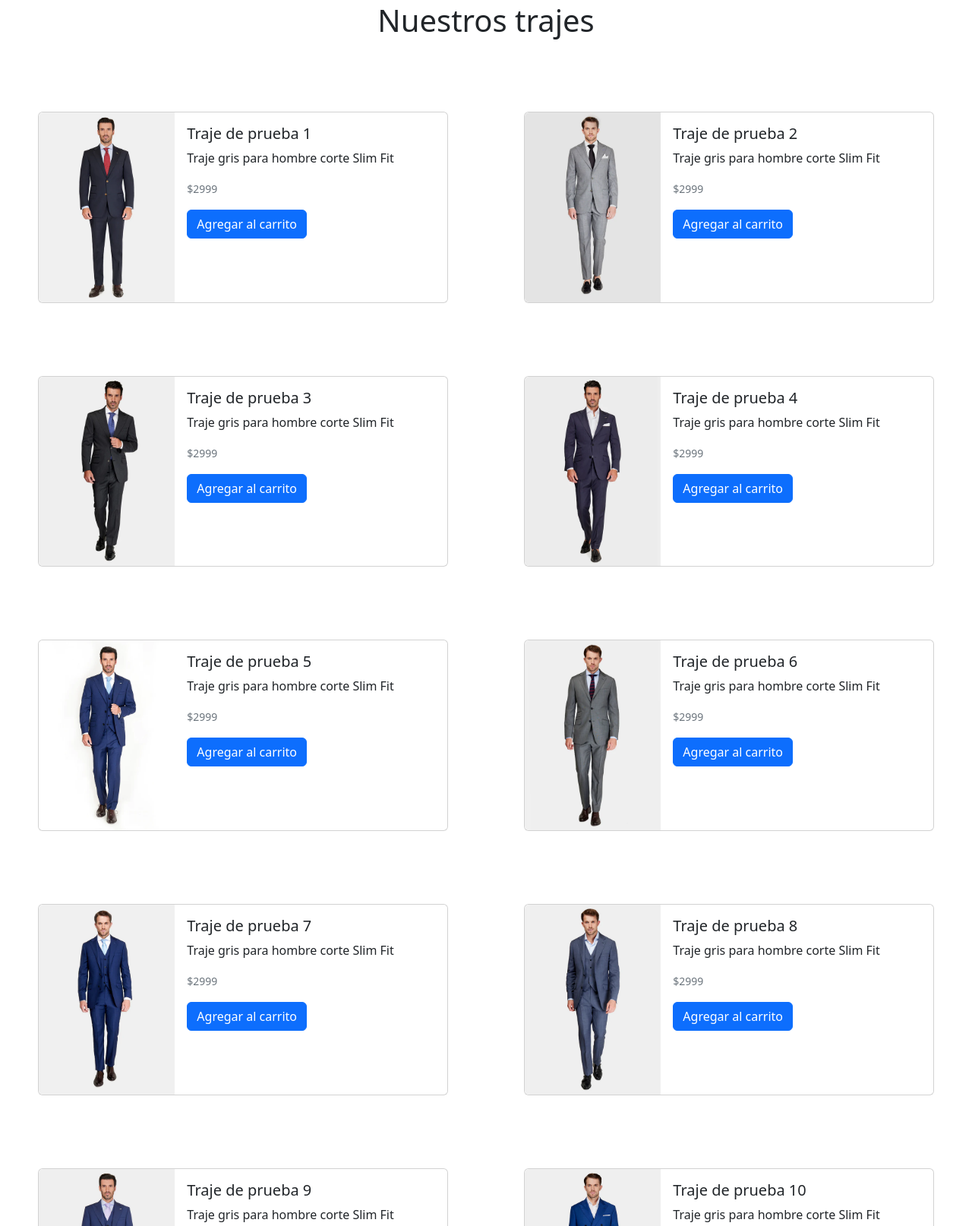
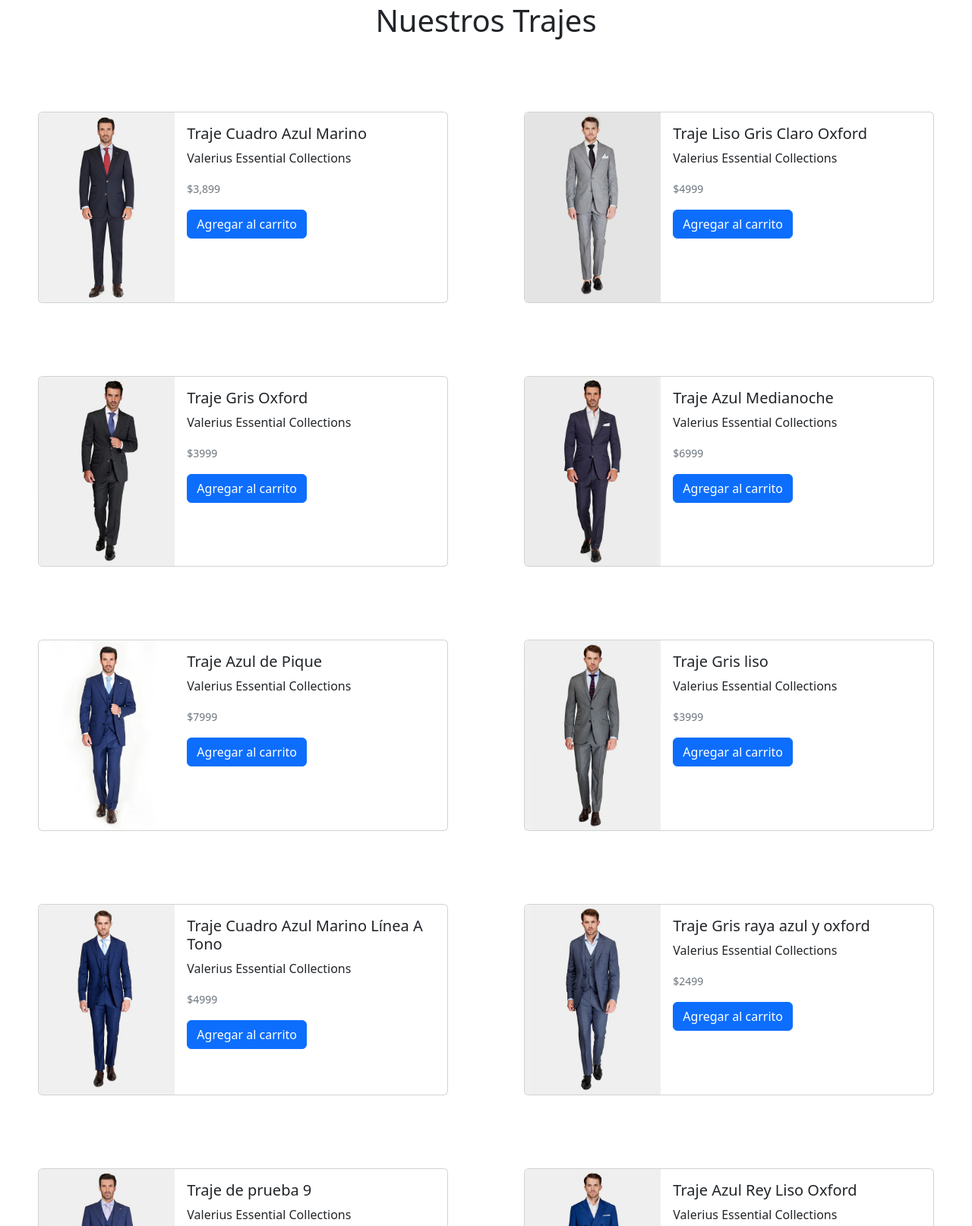
Before and after one commit to jonacasflos96/desafio7sassII, a plain HTML site: page index.html in a window 1280 px wide. Shown: the part 598-2212 px from the top of the page at 76% size. Drawn offline with nearby package versions, Linux system fonts and the light colour scheme.

Commit message:
se agrega sitemap e index

```diff
--- a/index.html
+++ b/index.html
@@ -47,7 +47,7 @@
         </div>
     </header>
     <main class="main">
-        <h1 data-aos="fade-up" class="text-center my-5 ">Nuestros trajes</h1>
+        <h1 data-aos="fade-up" class="text-center my-5 ">Nuestros Trajes</h1>
         <div class="cards d-flex flex-wrap justify-content-around" >
             <div data-aos="fade-up" class="card my-5" style="max-width: 540px;">
                 <div class="row g-0">
@@ -56,9 +56,9 @@
                   </div>
                   <div class="tarjetita col-md-8">
                     <div class="card-body">
-                      <h5 class="card-title">Traje de prueba 1</h5>
-                      <p class="card-text"> Traje gris para hombre corte Slim Fit</p>
-                      <p class="card-text"><small class="text-muted">$2999</small></p>
+                      <h5 class="card-title">Traje Cuadro Azul Marino</h5>
+                      <p class="card-text"> Valerius Essential Collections</p>
+                      <p class="card-text"><small class="text-muted">$3,899</small></p>
                       <a href="#" class="btn btn-primary">Agregar al carrito</a>
                     </div>
                   </div>
@@ -71,9 +71,9 @@
                   </div>
                   <div class=" tarjetita col-md-8">
                     <div class="card-body">
-                      <h5 class="card-title">Traje de prueba 2</h5>
-                      <p class="card-text"> Traje gris para hombre corte Slim Fit</p>
-                      <p class="card-text"><small class="text-muted">$2999</small></p>
+                      <h5 class="card-title">Traje Liso Gris Claro Oxford</h5>
+                      <p class="card-text"> Valerius Essential Collections</p>
+                      <p class="card-text"><small class="text-muted">$4999</small></p>
                       <a href="#" class="btn btn-primary">Agregar al carrito</a>
                     </div>
                   </div>
@@ -86,9 +86,9 @@
                   </div>
                   <div class="tarjetita col-md-8">
                     <div class="card-body">
-                      <h5 class="card-title">Traje de prueba 3</h5>
-                      <p class="card-text"> Traje gris para hombre corte Slim Fit</p>
-                      <p class="card-text"><small class="text-muted">$2999</small></p>
+                      <h5 class="card-title">Traje Gris Oxford</h5>
+                      <p class="card-text"> Valerius Essential Collections</p>
+                      <p class="card-text"><small class="text-muted">$3999</small></p>
                       <a href="#" class="btn btn-primary">Agregar al carrito</a>
                     </div>
                   </div>
@@ -101,9 +101,9 @@
                   </div>
                   <div class="tarjetita col-md-8">
                     <div class="card-body">
-                      <h5 class="card-title">Traje de prueba 4</h5>
-                      <p class="card-text"> Traje gris para hombre corte Slim Fit</p>
-                      <p class="card-text"><small class="text-muted">$2999</small></p>
+                      <h5 class="card-title">Traje Azul Medianoche</h5>
+                      <p class="card-text"> Valerius Essential Collections</p>
+                      <p class="card-text"><small class="text-muted">$6999</small></p>
                       <a href="#" class="btn btn-primary">Agregar al carrito</a>
                     </div>
                   </div>
@@ -116,9 +116,9 @@
                   </div>
                   <div class=" tarjetita col-md-8">
                     <div class="card-body">
-                      <h5 class="card-title">Traje de prueba 5</h5>
-                      <p class="card-text"> Traje gris para hombre corte Slim Fit</p>
-                      <p class="card-text"><small class="text-muted">$2999</small></p>
+                      <h5 class="card-title">Traje Azul de Pique</h5>
+                      <p class="card-text"> Valerius Essential Collections</p>
+                      <p class="card-text"><small class="text-muted">$7999</small></p>
                       <a href="#" class="btn btn-primary">Agregar al carrito</a>
                     </div>
                   </div>
@@ -131,9 +131,9 @@
                   </div>
                   <div class="tarjetita col-md-8">
                     <div class="card-body">
-                      <h5 class="card-title">Traje de prueba 6</h5>
-                      <p class="card-text"> Traje gris para hombre corte Slim Fit</p>
-                      <p class="card-text"><small class="text-muted">$2999</small></p>
+                      <h5 class="card-title">Traje Gris liso</h5>
+                      <p class="card-text"> Valerius Essential Collections</p>
+                      <p class="card-text"><small class="text-muted">$3999</small></p>
                       <a href="#" class="btn btn-primary">Agregar al carrito</a>
                     </div>
                   </div>
@@ -146,9 +146,9 @@
                   </div>
                   <div class="tarjetita col-md-8">
                     <div class="card-body">
-                      <h5 class="card-title">Traje de prueba 7</h5>
-                      <p class="card-text"> Traje gris para hombre corte Slim Fit</p>
-                      <p class="card-text"><small class="text-muted">$2999</small></p>
+                      <h5 class="card-title">Traje Cuadro Azul Marino Línea A Tono</h5>
+                      <p class="card-text"> Valerius Essential Collections</p>
+                      <p class="card-text"><small class="text-muted">$4999</small></p>
                       <a href="#" class="btn btn-primary">Agregar al carrito</a>
                     </div>
                   </div>
@@ -161,9 +161,9 @@
                   </div>
                   <div class="tarjetita col-md-8">
                     <div class="card-body">
-                      <h5 class="card-title">Traje de prueba 8</h5>
-                      <p class="card-text"> Traje gris para hombre corte Slim Fit</p>
-                      <p class="card-text"><small class="text-muted">$2999</small></p>
+                      <h5 class="card-title">Traje Gris raya azul y oxford</h5>
+                      <p class="card-text"> Valerius Essential Collections</p>
+                      <p class="card-text"><small class="text-muted">$2499</small></p>
                       <a href="#" class="btn btn-primary">Agregar al carrito</a>
                     </div>
                   </div>
@@ -177,8 +177,8 @@
                   <div class="tarjetita col-md-8">
                     <div class="card-body">
                       <h5 class="card-title">Traje de prueba 9</h5>
-                      <p class="card-text"> Traje gris para hombre corte Slim Fit</p>
-                      <p class="card-text"><small class="text-muted">$2999</small></p>
+                      <p class="card-text"> Valerius Essential Collections</p>
+                      <p class="card-text"><small class="text-muted">$2799</small></p>
                       <a href="#" class="btn btn-primary">Agregar al carrito</a>
                     </div>
                   </div>
@@ -191,8 +191,8 @@
                   </div>
                   <div class="tarjetita col-md-8">
                     <div class="card-body">
-                      <h5 class="card-title">Traje de prueba 10</h5>
-                      <p class="card-text"> Traje gris para hombre corte Slim Fit</p>
+                      <h5 class="card-title">Traje Azul Rey Liso Oxford</h5>
+                      <p class="card-text"> Valerius Essential Collections</p>
                       <p class="card-text"><small class="text-muted">$2999</small></p>
                       <a href="#" class="btn btn-primary">Agregar al carrito</a>
                     </div>
```
Also changed, not shown: sitemap.xml (added, +42 -0 lines).
